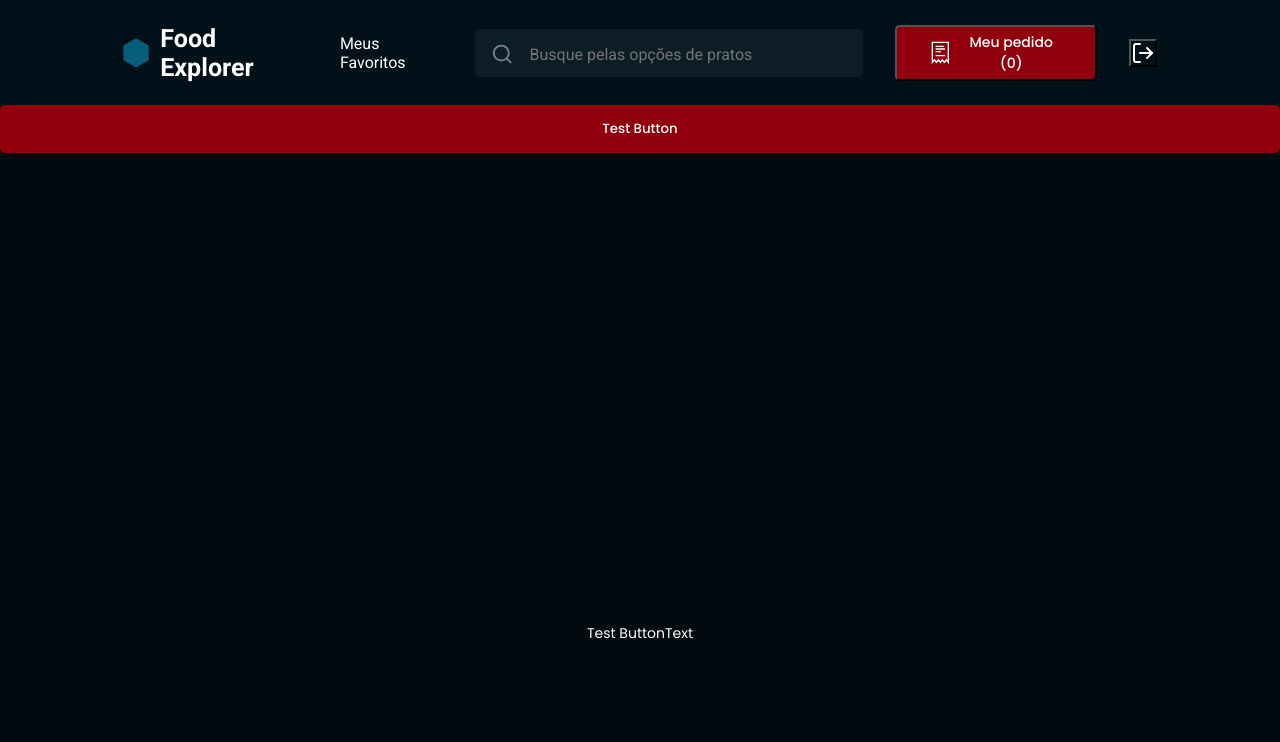
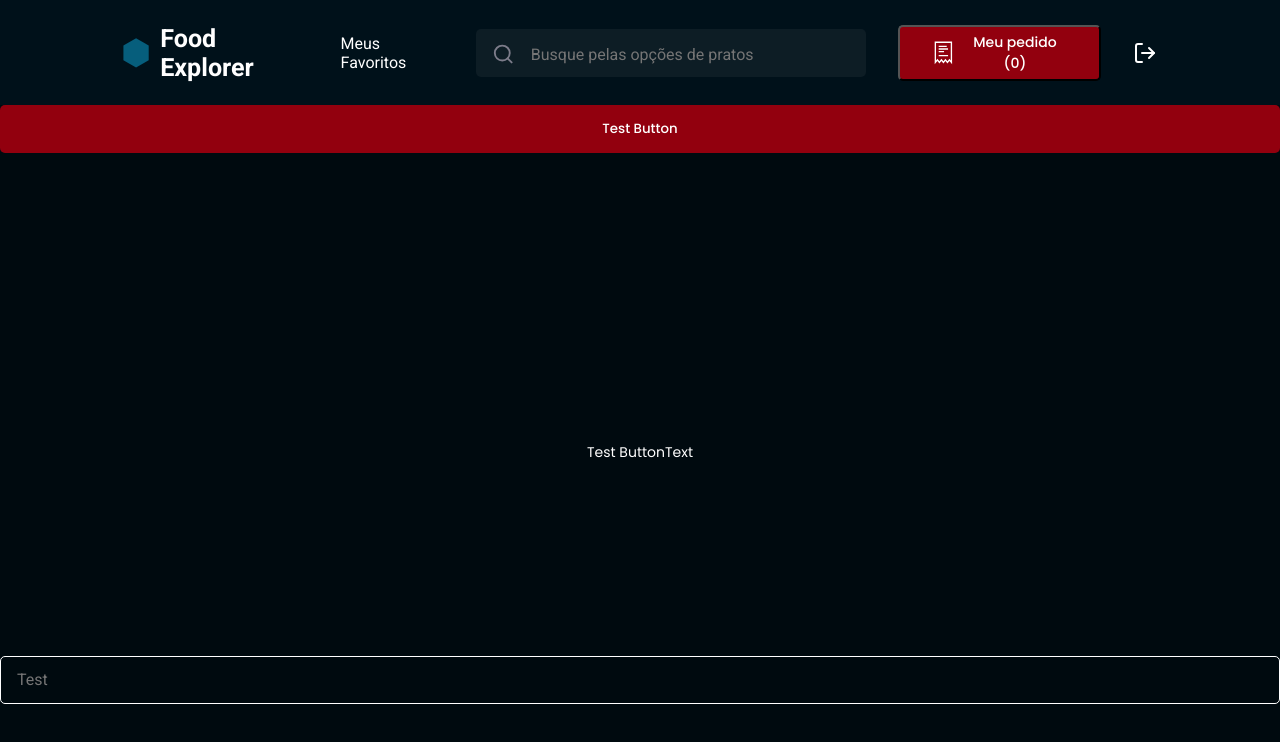
Before and after one commit to milsucruz/Food-Explorer, a React (Vite) app in the folder FE - Front/: page / in a window 1280 px wide. Shown: the top 742 px of the page. Built offline with nearby package versions, Linux system fonts and the light colour scheme.

Commit message:
Component Input

```diff
--- a/FE - Front/src/components/Header/styles.js
+++ b/FE - Front/src/components/Header/styles.js
@@ -106,6 +106,7 @@ export const LogOut = styled.button`
   align-items: center;
 
   background: transparent;
+  border: none;
 
   > svg {
     color: ${({theme}) => theme.COLORS.WHITE};
--- /dev/null
+++ b/FE - Front/src/components/Input/index.jsx
@@ -0,0 +1,10 @@
+import { Container } from "./styles";
+
+export function Input({ icon: Icon, ...rest }) {
+  return(
+    <Container>
+      <input {...rest}  />
+      {Icon && <Icon size={20} />}
+    </Container>
+  );
+}
--- /dev/null
+++ b/FE - Front/src/components/Input/styles.js
@@ -0,0 +1,34 @@
+import styled from "styled-components";
+
+export const Container = styled.div`
+  width: 100%;
+  display: flex;
+  align-items: center;
+
+  border-radius: 5px;
+
+  background-color: transparent;
+  color: ${({theme}) => theme.COLORS.GRAY_900};
+
+  > input {
+    width: 100%;
+    height: 4.8rem;
+
+    padding: 1.4rem 1.6rem;
+
+    background-color: transparent;
+    color: ${({theme}) => theme.COLORS.WHITE};
+
+    border: 1px solid ${({theme}) => theme.COLORS.WHITE};
+    border-radius: .5rem;
+
+    &:placeholder {
+      color: ${({theme}) => theme.COLORS.GRAY_900};
+    }
+
+  }
+
+  > svg {
+    margin-left: 1.6rem;
+  }
+`;
--- a/FE - Front/src/pages/Details/index.jsx
+++ b/FE - Front/src/pages/Details/index.jsx
@@ -3,6 +3,7 @@ import { Container } from "./styles"
 import { Header } from "../../components/Header"
 import { Button } from "../../components/Button"
 import { ButtonText } from "../../components/ButtonText"
+import { Input } from "../../components/Input"
 
 export function Details () {
   return(
@@ -10,6 +11,7 @@ export function Details () {
       <Header/>
       <Button title="Test Button" />
       <ButtonText title="Test ButtonText" />
+      <Input placeholder="Test"/>
     </Container>
   )
 }
```
